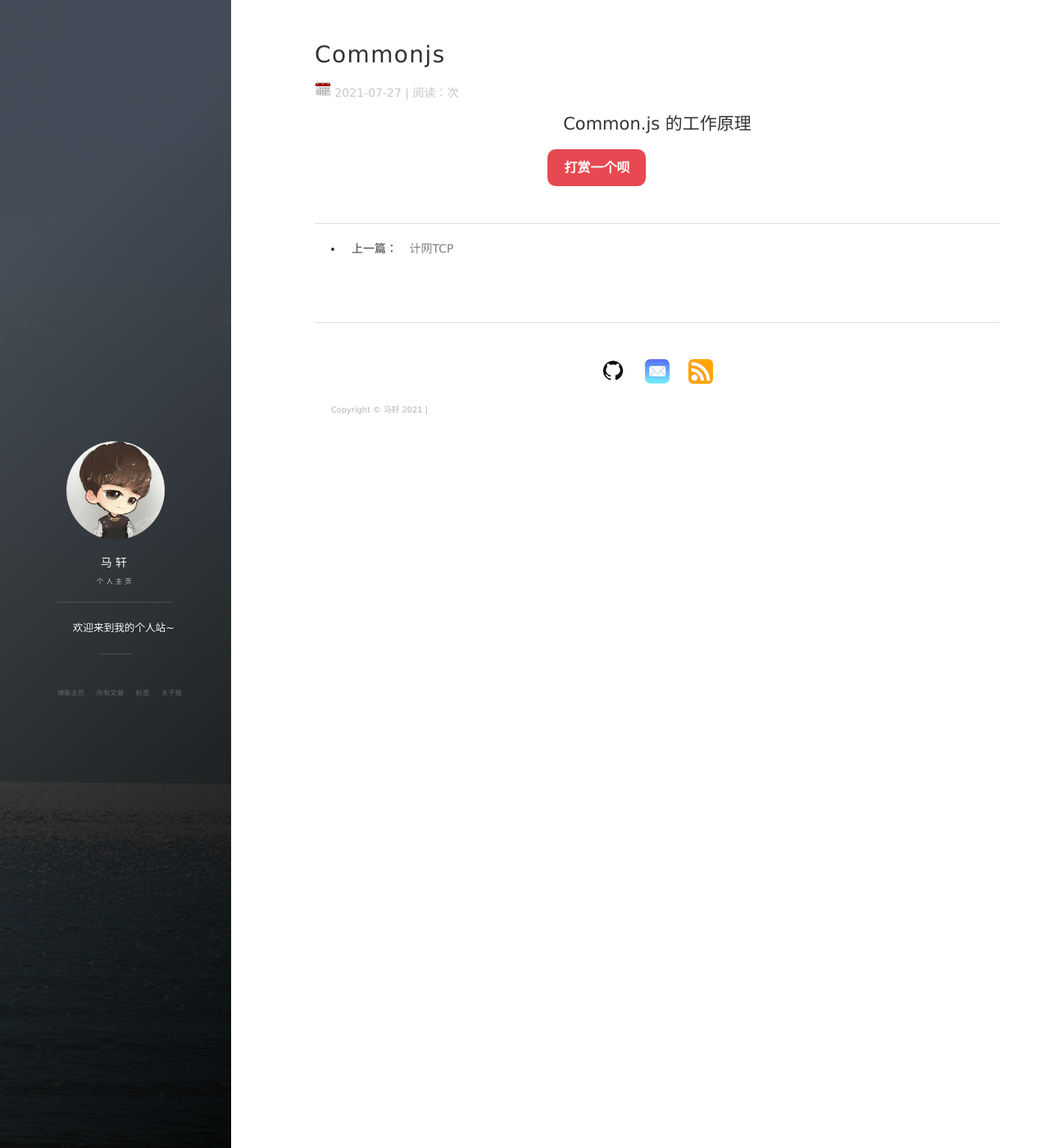
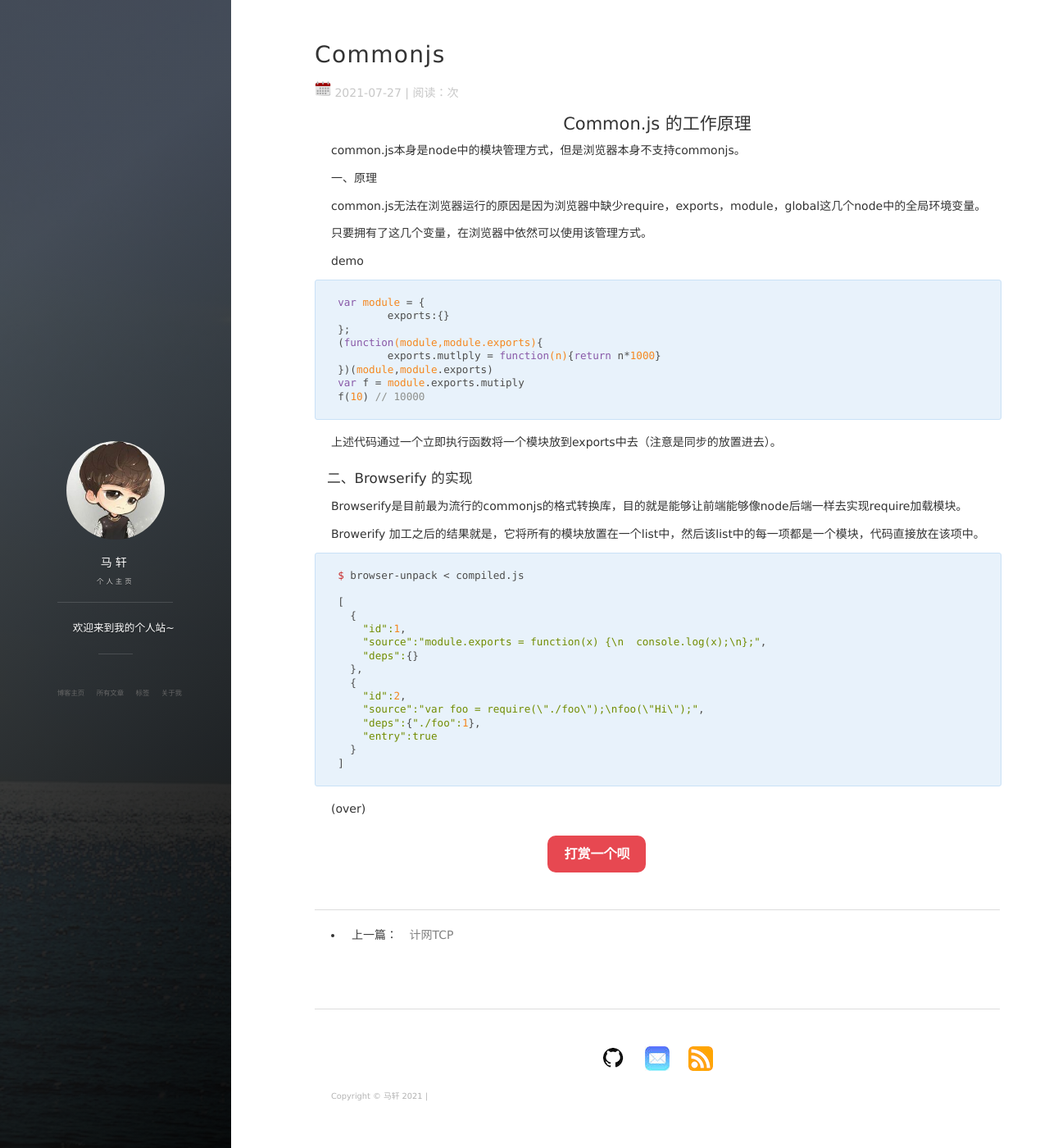
Before and after one commit to basicButtons/basicButtons.github.io, a Jekyll site: the page built from _posts/2021-07-27-Commonjs.md, in a window 1280 px wide and 1400 px high. Shown: the whole window at 82% size. Built offline with Jekyll 4.4.1, drawn with Linux system fonts in a browser that asks for light colours; nearby versions of some CDN libraries; comment, search, counter and statistics services are not loaded.

Commit message:
7.27 add commonjs

````diff
--- a/_posts/2021-07-27-Commonjs.md
+++ b/_posts/2021-07-27-Commonjs.md
@@ -6,3 +6,56 @@ tags: zyb_note
 ---
 
 <h2 align="center">Common.js 的工作原理</h2>
+
+common.js本身是node中的模块管理方式，但是浏览器本身不支持commonjs。
+
+一、原理
+
+common.js无法在浏览器运行的原因是因为浏览器中缺少require，exports，module，global这几个node中的全局环境变量。
+
+只要拥有了这几个变量，在浏览器中依然可以使用该管理方式。
+
+demo
+
+```javascript
+var module = {
+	exports:{}
+};
+(function(module,module.exports){
+	exports.mutlply = function(n){return n*1000}
+})(module,module.exports)
+var f = module.exports.mutiply
+f(10) // 10000
+```
+
+上述代码通过一个立即执行函数将一个模块放到exports中去（注意是同步的放置进去）。
+
+
+
+#### 二、Browserify 的实现
+
+Browserify是目前最为流行的commonjs的格式转换库，目的就是能够让前端能够像node后端一样去实现require加载模块。
+
+Browerify 加工之后的结果就是，它将所有的模块放置在一个list中，然后该list中的每一项都是一个模块，代码直接放在该项中。
+
+```
+$ browser-unpack < compiled.js
+
+[
+  {
+    "id":1,
+    "source":"module.exports = function(x) {\n  console.log(x);\n};",
+    "deps":{}
+  },
+  {
+    "id":2,
+    "source":"var foo = require(\"./foo\");\nfoo(\"Hi\");",
+    "deps":{"./foo":1},
+    "entry":true
+  }
+]
+```
+
+
+
+(over)
````
